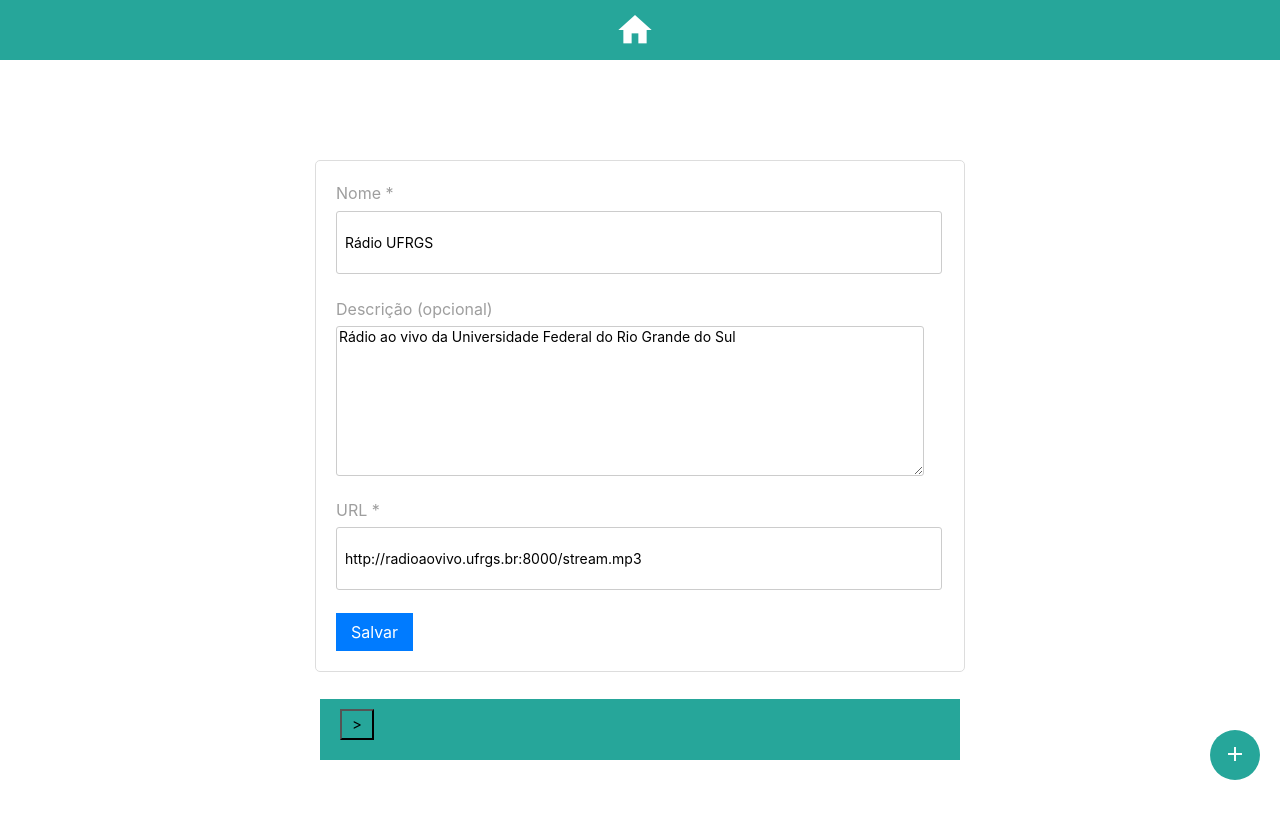
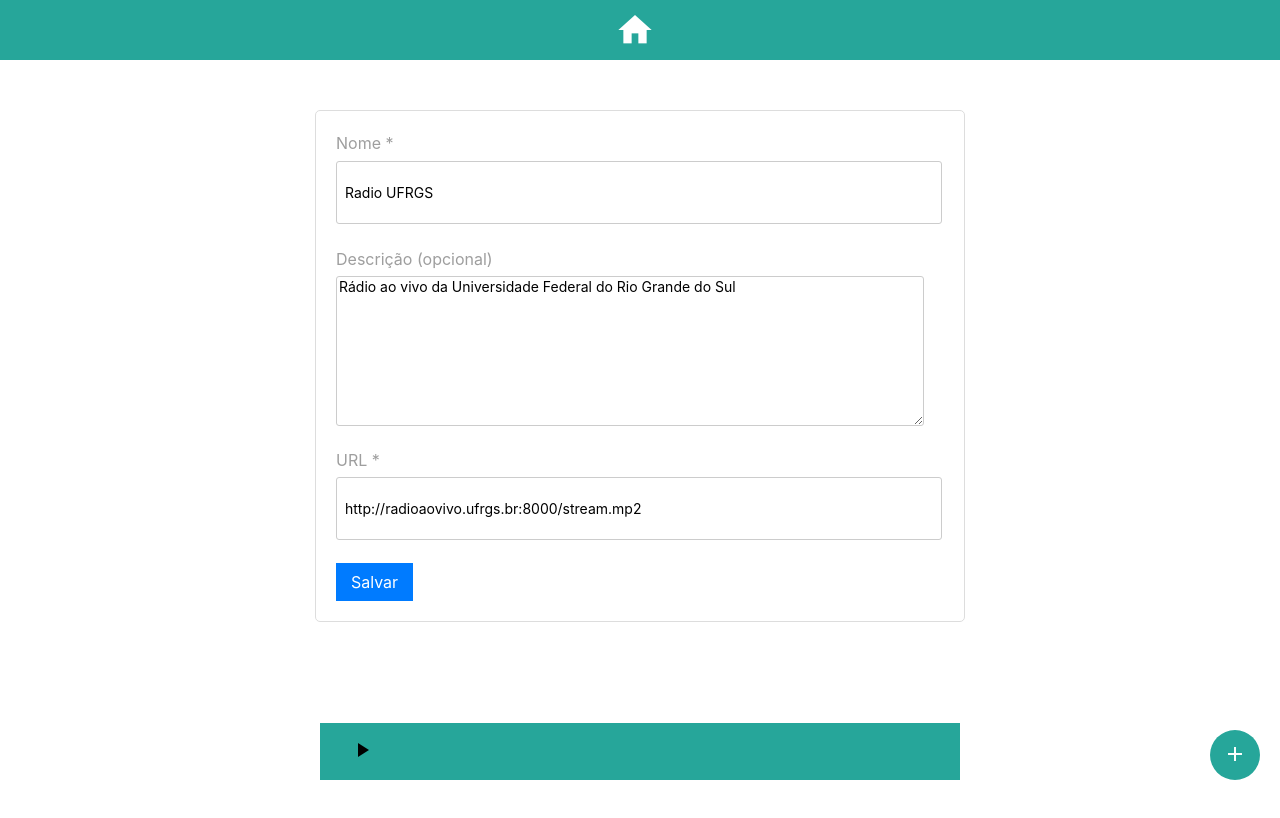
Before and after one commit to m-marcal/radio-on-internet, an Angular app: page /form/1 in a window 1280 px wide. Shown: the top 818 px of the page. Built offline with nearby package versions, Linux system fonts and the light colour scheme; data requests are answered from the project's data file.

Commit message:
Finalização da atividade 13 :)

```diff
--- a/db.json
+++ b/db.json
@@ -2,15 +2,21 @@
   "radios": [
     {
       "id": 1,
-      "nome": "Rádio UFRGS",
+      "nome": "Radio UFRGS",
       "descricao": "Rádio ao vivo da Universidade Federal do Rio Grande do Sul",
-      "url": "http://radioaovivo.ufrgs.br:8000/stream.mp3"
+      "url": "http://radioaovivo.ufrgs.br:8000/stream.mp2"
     },
     {
       "id": 2,
-      "nome": "asdfasdf",
-      "descricao": "",
-      "url": "http://asdf.com"
+      "nome": "Radio USP",
+      "descricao": "RADIO USP SÃO PAULO - FM 93.7",
+      "url": "https://flow.emm.usp.br:8008/radiousp-rp-128.mp3"
+    },
+    {
+      "id": 3,
+      "nome": "Radio UFF",
+      "descricao": "Radio POP GOIABA UFF",
+      "url": "https://s37.maxcast.com.br:8450/live?id=1694864843324"
     }
   ]
 }
--- a/src/app/app.component.html
+++ b/src/app/app.component.html
@@ -5,5 +5,6 @@
     <router-outlet></router-outlet>
 </main>
 <!-- end of main-->
+<audio #audioPlayer></audio>
 <app-floating-button (addButtonClick)="navigateToForm()"></app-floating-button>
 <app-footer></app-footer>
--- a/src/app/app.component.ts
+++ b/src/app/app.component.ts
@@ -1,5 +1,7 @@
-import { Component } from '@angular/core';
+import { Component, ElementRef, ViewChild } from '@angular/core';
 import { Router } from '@angular/router';
+import { RadioService } from './services/radio.service';
+import { RadioPlayerService } from './services/radio-player.service';
 
 @Component({
   selector: 'app-root',
@@ -7,7 +9,14 @@
   styleUrls: ['./app.component.css']
 })
 export class AppComponent {
-  constructor(private router: Router) {}
+
+  @ViewChild('audioPlayer') audioPlayer!: ElementRef;
+  constructor(private router: Router, private radioService: RadioService, private radioPlayerService: RadioPlayerService) {}
+
+  ngAfterViewInit(): void {
+    const audioPlayer = this.audioPlayer.nativeElement as HTMLAudioElement;
+    this.radioPlayerService.initialize(audioPlayer);
+  }
 
   navigateToForm() {
     this.router.navigate(['/form']);
--- a/src/app/create-edit-radio-form/create-edit-radio-form.component.css
+++ b/src/app/create-edit-radio-form/create-edit-radio-form.component.css
@@ -1,7 +1,8 @@
 .form-container {
   max-width: 650px;
   margin: 0 auto;
-  margin-top: 100px;
+  margin-top: 50px;
+  margin-bottom: 20%;
   padding: 20px;
   border: 1px solid #ddd;
   border-radius: 5px;
--- a/src/app/footer/footer.component.css
+++ b/src/app/footer/footer.component.css
@@ -1,23 +1,41 @@
 .footer {
   position: fixed;
-    bottom: 5%;
-    left: 50%;
-    transform: translateX(-50%);
+  bottom: 0;
   width: 50%;
+  margin-left: 25%;
+  margin-bottom: 20px;
   background-color: #26a69a;
   color: black;
-    padding: 10px 20px 20px;
-    z-index: 999; /* Para garantir que o footer esteja acima de outros elementos */
+  padding: 10px 0;
+  z-index: 999;
   text-align: center;
+}
+
+.footer-content {
+  display: flex;
+  justify-content: space-between;
+  align-items: center;
+  max-width: 1200px;
+  margin: 0 auto;
+  padding: 0 20px;
+}
+
+.radio-info {
+  flex-grow: 1;
+  text-align: left;
+}
+
+.controls {
+  flex-shrink: 0;
 }
 
 .play-pause-button {
   padding: 5px 10px;
   background-color: #26a69a;
+  border: none;
+  cursor: pointer;
 }
 
-.radio-name {
-  margin-top: 3px;
-  margin-bottom: 0;
-  margin-left: 20px;
+.play-pause-button i {
+  font-size: 24px;
 }
--- a/src/app/footer/footer.component.html
+++ b/src/app/footer/footer.component.html
@@ -1,10 +1,12 @@
 <div class="footer">
-  <div class="left">
-    <button (click)="togglePlayPause()" class="play-pause-button">
-      {{ isPlaying ? '||' : '>' }}
-    </button>
-  </div>
-  <div class="left">
-    <p *ngIf="isPlaying" class="radio-name">Ouvindo: {{ currentRadio }}</p>
+  <div class="footer-content">
+    <div class="controls">
+      <button class="play-pause-button" (click)="toggleRadio()">
+        <i class="material-icons">{{ isPlaying ? 'pause' : 'play_arrow' }}</i>
+      </button>
+    </div>
+    <div *ngIf="selectedRadio" class="radio-info">
+      <span>{{ selectedRadio.nome | titlecase }}</span>
+    </div>
   </div>
 </div>
--- a/src/app/footer/footer.component.ts
+++ b/src/app/footer/footer.component.ts
@@ -1,4 +1,8 @@
 import { Component, OnInit, Input, OnChanges } from '@angular/core';
+import { RadioService } from '../services/radio.service';
+import { RadioPlayerService } from '../services/radio-player.service';
+import { Radio } from '../model/radio.model';
+import { NotificationService } from '../services/notification.service';
 
 @Component({
   selector: 'app-footer',
@@ -7,17 +11,26 @@
 })
 export class FooterComponent implements OnInit {
 
-  isPlaying: boolean = false;
-  currentRadio: string = '';
+  selectedRadio: Radio | null = null;
+  isPlaying = false;
 
-  constructor() { }
+  constructor(private radioPlayerService: RadioPlayerService, private notificationService: NotificationService) {}
 
   ngOnInit(): void {
-    //to-do
+    // Força a atualização inicial do footer
+    this.selectedRadio = this.radioPlayerService.getSelectedRadio();
+    this.isPlaying = this.radioPlayerService.isRadioPlaying(this.selectedRadio);
+
+    this.notificationService.radioUpdated$.subscribe(() => {
+      this.selectedRadio = this.radioPlayerService.getSelectedRadio();
+      this.isPlaying = this.radioPlayerService.isRadioPlaying(this.selectedRadio);
+    });
   }
 
-  togglePlayPause() {
-    //to-do
-    this.isPlaying = !this.isPlaying;
+  toggleRadio() {
+    if (this.selectedRadio) {
+      this.radioPlayerService.toggleRadio(this.selectedRadio);
+      this.isPlaying = this.radioPlayerService.isRadioPlaying(this.selectedRadio);
+    }
   }
 }
--- a/src/app/radio-list/radio-list.component.html
+++ b/src/app/radio-list/radio-list.component.html
@@ -27,5 +27,3 @@
     </tr>
   </tbody>
 </table>
-
-<audio #audioPlayer></audio>
--- a/src/app/radio-list/radio-list.component.ts
+++ b/src/app/radio-list/radio-list.component.ts
@@ -11,23 +11,16 @@
   styleUrls: ['./radio-list.component.css']
 })
 export class RadioListComponent implements OnInit {
-  @ViewChild('audioPlayer') audioPlayer!: ElementRef;
-
-  selectRadio(radio: any) {
-    window.alert('Radio: ' + radio.nome  + ' selecionada.');
-  }
 
   radios: Radio[] = [];
 
-  constructor(private radioService: RadioService, private router: Router, private radioPlayerService: RadioPlayerService) {}
-
-  ngAfterViewInit(): void {
-    const audioPlayer = this.audioPlayer.nativeElement as HTMLAudioElement;
-    this.radioPlayerService.initialize(audioPlayer);
-  }
+  constructor(
+    private radioService: RadioService,
+    private router: Router,
+    private radioPlayerService: RadioPlayerService
+  ) {}
 
   ngOnInit(): void {
-
     this.radioService.getAllRadios().subscribe(
       (radios: Radio[]) => {
         this.radios = radios;
--- /dev/null
+++ b/src/app/services/notification.service.ts
@@ -0,0 +1,28 @@
+import { Injectable } from '@angular/core';
+import { Subject } from 'rxjs';
+
+@Injectable({
+  providedIn: 'root'
+})
+export class NotificationService {
+  /*
+    This service is a "bridge" that connects my
+    radio-list and footer component for changes emited
+    by radio-player service.
+
+    It's very simple. It's only responsability is to
+    provide an Obersevable so that any other component
+    can subscribe and adapt itself based on changes.
+
+    Here, I'm using it just to notify when someone
+    clicks on "toggleRadio" from radio-player service.
+  */
+
+  private radioUpdatedSource = new Subject<void>();
+
+  radioUpdated$ = this.radioUpdatedSource.asObservable();
+
+  notifyRadioUpdated() {
+    this.radioUpdatedSource.next();
+  }
+}
--- a/src/app/services/radio-player.service.ts
+++ b/src/app/services/radio-player.service.ts
@@ -1,5 +1,6 @@
 import { Injectable } from '@angular/core';
 import { Radio } from '../model/radio.model';
+import { NotificationService } from './notification.service';
 
 @Injectable({
   providedIn: 'root'
@@ -9,7 +10,7 @@
   private selectedRadio: Radio | null = null;
   private isPlaying = false;
 
-  constructor() {}
+  constructor(private notificationService: NotificationService) {}
 
   initialize(audioPlayer: HTMLAudioElement) {
     this.audioPlayer = audioPlayer;
@@ -21,6 +22,10 @@
     } else {
       this.playRadio(radio);
     }
+
+    // Send out notification for subscribed
+    //  components.
+    this.notificationService.notifyRadioUpdated();
   }
 
   private playRadio(radio: Radio) {
@@ -42,7 +47,15 @@
     }
   }
 
-  isRadioPlaying(radio: Radio) {
-    return this.selectedRadio === radio && this.isPlaying;
+  isRadioPlaying(radio: Radio | null) {
+    return this.selectedRadio == radio && this.isPlaying;
+  }
+
+  setSelectedRadio(radio: Radio | null) {
+    this.selectedRadio = radio;
+  }
+
+  getSelectedRadio(): Radio | null {
+    return this.selectedRadio;
   }
 }
--- a/tsconfig.json
+++ b/tsconfig.json
@@ -1,4 +1,3 @@
-/* To learn more about this file see: https://angular.io/config/tsconfig. */
 {
   "compileOnSave": false,
   "compilerOptions": {
```
Lines whose indentation alone changed are shown as unchanged.
